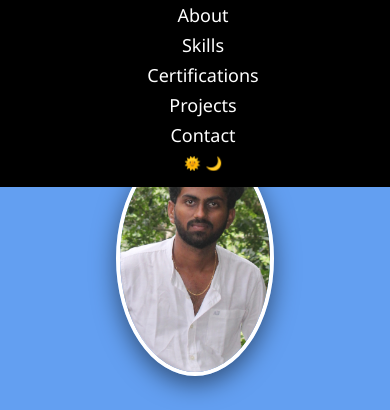
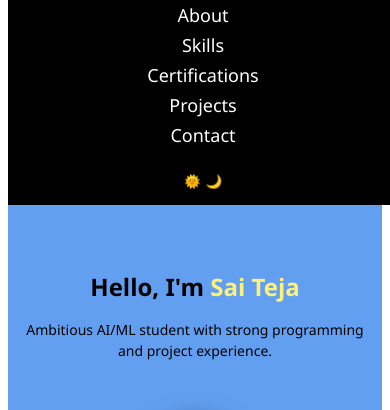
Before and after one commit to dasarisaiteja/Dasari-Sai-Teja, a plain HTML site: page index.html in a window 390 px wide. Shown: the part 67-477 px from the top of the page. Drawn offline with Linux system fonts and the light colour scheme.

Commit message:
changed responcive for phone

```diff
--- a/index.css
+++ b/index.css
@@ -1,6 +1,6 @@
 *{
-    margin: 0;
   font-family: 'Segoe UI', sans-serif;
+  margin-top: 0px;
   /* background-color:red ; */
 }
 /* nav bar */
@@ -124,7 +124,6 @@ animation: slideIn 1s ease forwards; /*anime of home content */
 }
 
 /* about section */
-    /* background-color: black; */
 h2{
     text-align: center;
     color: #4458dc;
@@ -401,6 +400,7 @@ footer div {
 @media (max-width: 768px) {
   header {
     flex-direction: column;
+    position: static;
     height: auto;
     align-items: center;
     padding: 10px;
@@ -472,6 +472,7 @@ footer div {
 @media (max-width: 400px) {
   header {
     flex-direction: column;
+    position: static;
     height: auto;
     padding: 8px;
   }
```
